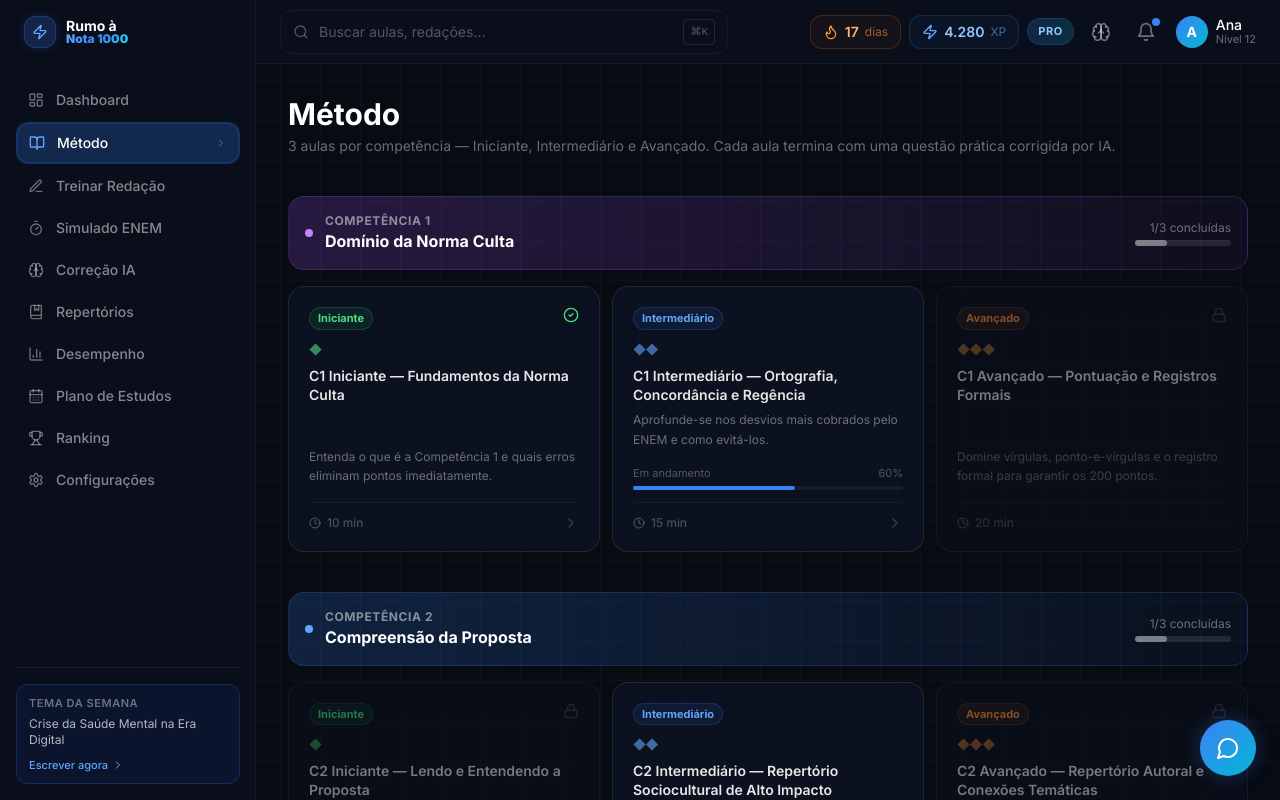
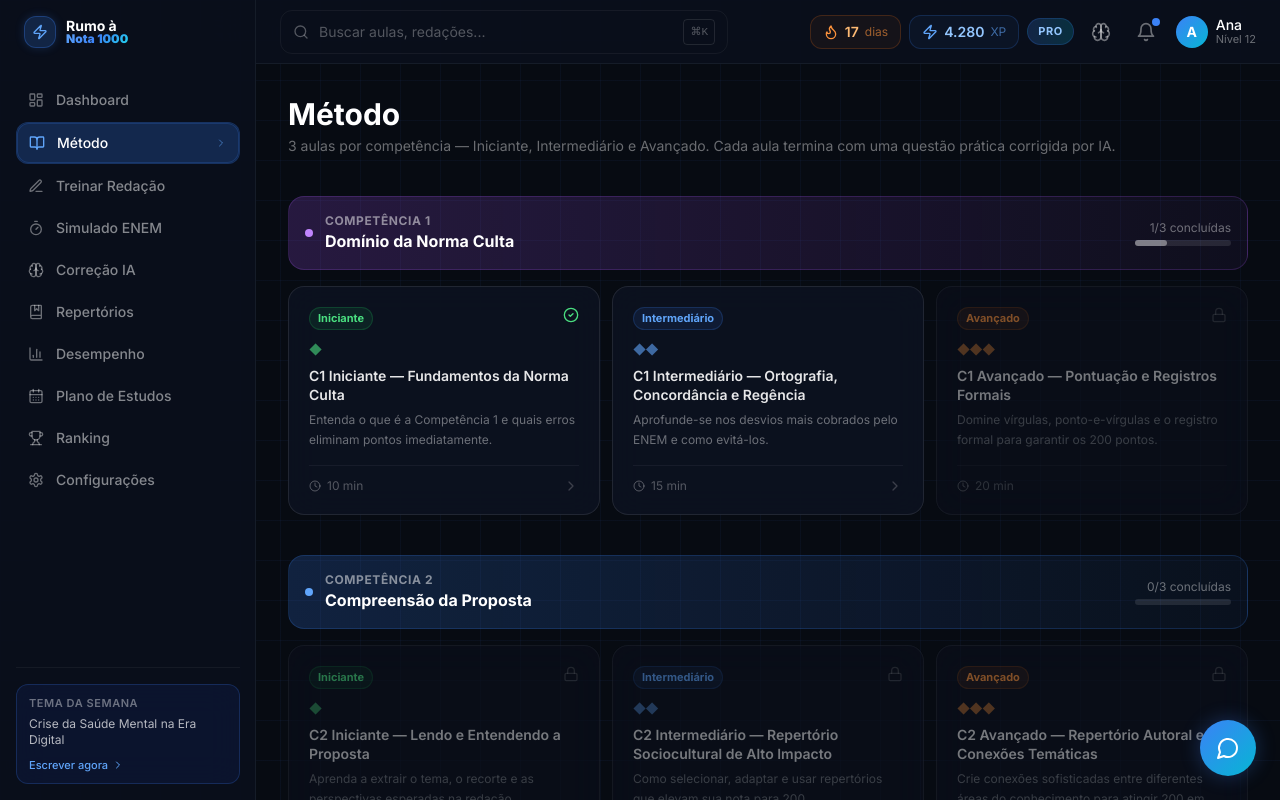
Before and after one commit to DiegoIzeppe/rumonotamil, a Next.js app: page /aulas in a window 1280 px wide. Shown: the top 800 px of the page. Built offline with nearby package versions, Linux system fonts and the light colour scheme.

Commit message:
fix: corrige unlock linear das aulas — zera progress mock e checagem cumulativa

```diff
--- a/app/(dashboard)/aulas/page.tsx
+++ b/app/(dashboard)/aulas/page.tsx
@@ -58,9 +58,12 @@ export default function AulasPage() {
 
   const isLocked = (slug: string) => {
     const idx = UNLOCK_ORDER.indexOf(slug);
-    if (idx <= 0) return false; // first lesson always unlocked, DICAS always unlocked
-    const prev = UNLOCK_ORDER[idx - 1];
-    return !isCompleted(prev);
+    if (idx <= 0) return false; // first lesson or DICAS — always unlocked
+    // Every lesson before this one in the chain must be completed
+    for (let i = 0; i < idx; i++) {
+      if (!isCompleted(UNLOCK_ORDER[i])) return true;
+    }
+    return false;
   };
 
   const dicasLessons = mockLessons
--- a/lib/mock-data.ts
+++ b/lib/mock-data.ts
@@ -109,7 +109,7 @@ export const mockLessons: Lesson[] = [
     competency: 1,
     difficulty: "INTERMEDIATE",
     readingTime: 15,
-    progress: 60,
+    progress: 0,
     practicalQuestion: "Identifique e corrija todos os desvios da norma culta no trecho: 'Mediante a isso, o governo deveria de implementar políticas que visem combater a desinformação, visto que a mesma prejudica a democracia.'",
     content: lessonContent["c1-intermediario"],
   },
@@ -137,7 +137,7 @@ export const mockLessons: Lesson[] = [
     competency: 2,
     difficulty: "BEGINNER",
     readingTime: 10,
-    progress: 100,
+    progress: 0,
     practicalQuestion: "Leia o tema: 'Desafios para a valorização dos povos indígenas no Brasil'. Escreva um parágrafo de introdução que demonstre compreensão plena da proposta sem fugir do tema.",
     content: lessonContent["c2-iniciante"],
   },
@@ -178,7 +178,7 @@ export const mockLessons: Lesson[] = [
     competency: 3,
     difficulty: "BEGINNER",
     readingTime: 12,
-    progress: 100,
+    progress: 0,
     practicalQuestion: "Escreva um argumento (não uma opinião) para defender a seguinte tese: 'O uso excessivo de redes sociais é prejudicial à saúde mental dos jovens'. Use dados ou exemplos concretos.",
     content: lessonContent["c3-iniciante"],
   },
@@ -219,7 +219,7 @@ export const mockLessons: Lesson[] = [
     competency: 4,
     difficulty: "BEGINNER",
     readingTime: 10,
-    progress: 30,
+    progress: 0,
     practicalQuestion: "Conecte os dois parágrafos abaixo usando conectivos adequados, evitando repetir 'além disso': P1: 'A tecnologia transformou a comunicação humana.' P2: 'Muitas pessoas se sentem mais solitárias do que antes.'",
     content: lessonContent["c4-iniciante"],
   },
```
